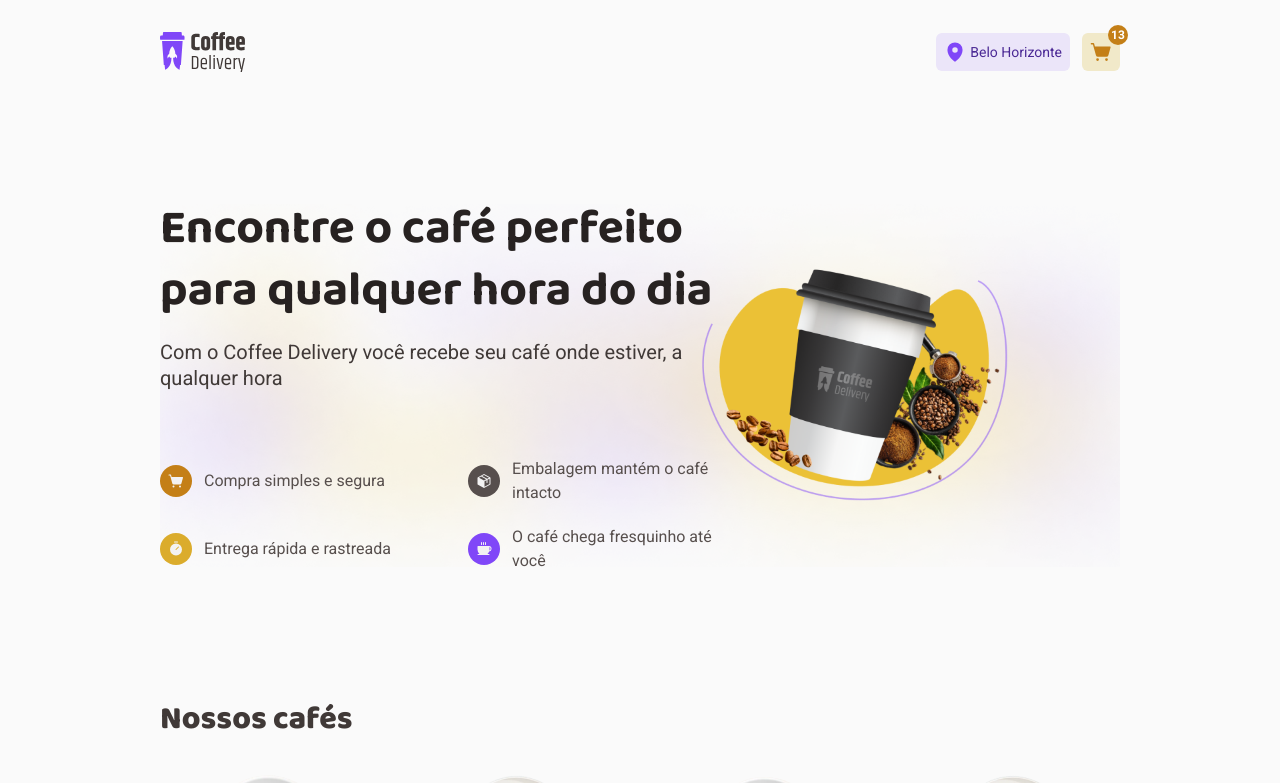
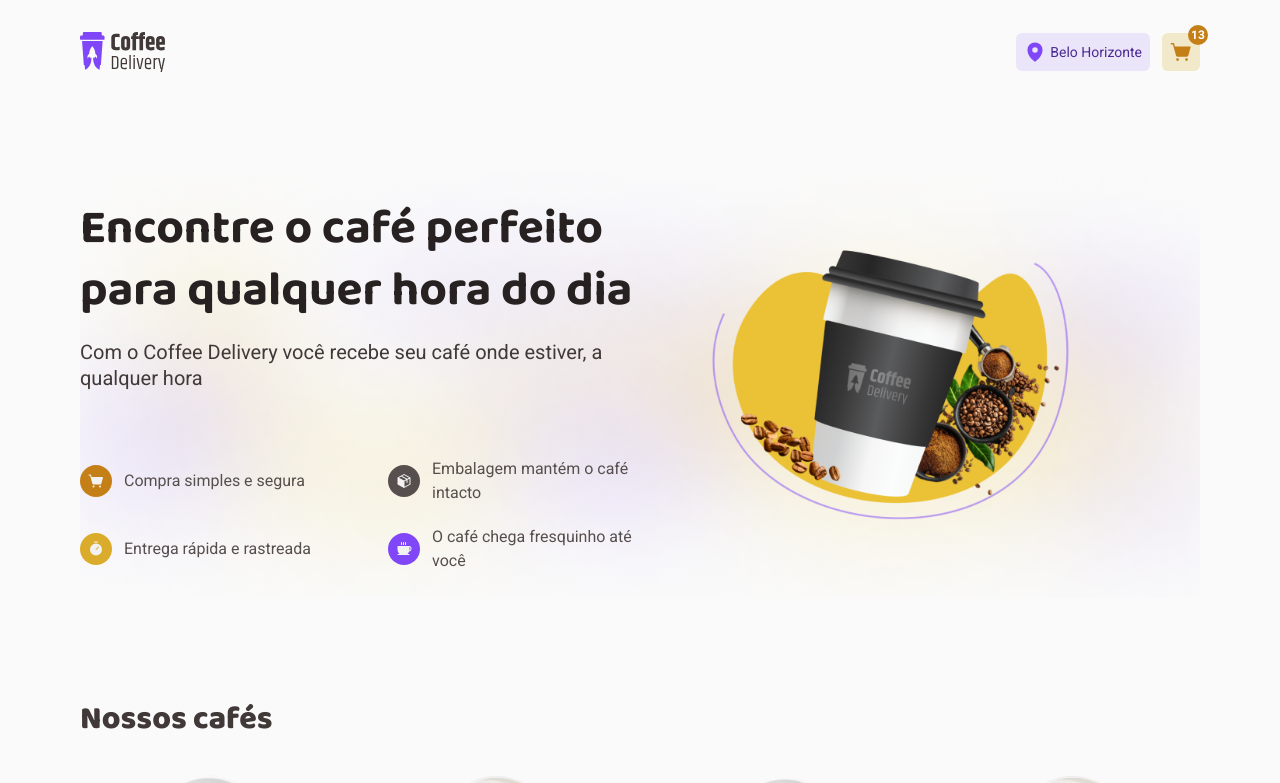
Before and after one commit to vbruno96/coffee-delivery, a React (Vite) app: page / in a window 1280 px wide. Shown: the top 783 px of the page. Built offline with nearby package versions, Linux system fonts and the light colour scheme.

Commit message:
add toast on add item cart

```diff
--- a/package.json
+++ b/package.json
@@ -11,6 +11,7 @@
   },
   "dependencies": {
     "@phosphor-icons/react": "^2.0.9",
+    "notistack": "^3.0.1",
     "react": "^18.2.0",
     "react-dom": "^18.2.0",
     "react-router-dom": "^6.11.1"
--- a/src/App.tsx
+++ b/src/App.tsx
@@ -1,17 +1,20 @@
 import { Outlet } from 'react-router-dom'
 import './global.css'
 import { ShoppContextProvider } from './contexts/ShoppContext'
+import { SnackbarProvider } from 'notistack'
 
 
 export function App() {
 
   return (
-    <ShoppContextProvider>
-      <div className='min-h-screen bg-gray-50 antialiased'>
-        <div className='w-full max-w-screen-2xl px-3 xl:mx-auto xl:px-40'>
-          <Outlet />
+    <SnackbarProvider>
+      <ShoppContextProvider>
+        <div className='min-h-screen bg-gray-50 antialiased'>
+          <div className='w-full max-w-screen-2xl px-3 xl:mx-auto xl:px-20 2xl:px-40'>
+            <Outlet />
+          </div>
         </div>
-      </div>
-    </ShoppContextProvider>
+      </ShoppContextProvider>
+    </SnackbarProvider>
   )
 }
--- a/src/contexts/ShoppContext.tsx
+++ b/src/contexts/ShoppContext.tsx
@@ -1,3 +1,4 @@
+import { useSnackbar } from 'notistack'
 import { ReactNode, createContext, useCallback, useEffect, useState } from 'react'
 
 type Props = { children: ReactNode }
@@ -26,10 +27,12 @@ export function ShoppContextProvider ({children}: Props) {
   const [totalItems, setTotalItems] = useState(0)
   const [totalAmount, setTotalAmount] = useState(0)
   const [cartItems, setCartItems] = useState<CartItem[]>([])
+  const { enqueueSnackbar } = useSnackbar()
 
   const addItemCart = useCallback((cartItem: CartItem) => {
     setCartItems(prevState => [...prevState.filter(item => item.id !== cartItem.id), cartItem])
-  }, [])
+    enqueueSnackbar(`${cartItem.name} adicionado ao carrinho!`, { variant: 'success' })
+  }, [enqueueSnackbar])
 
   const removeItemCart = useCallback((coffeeId: number) => {
     const cartItemsWithoutSelectedItem = cartItems.filter(item => item.id !== coffeeId)
```
Also changed, not shown: 1 other file (tests, documents, lock files or other folders).
